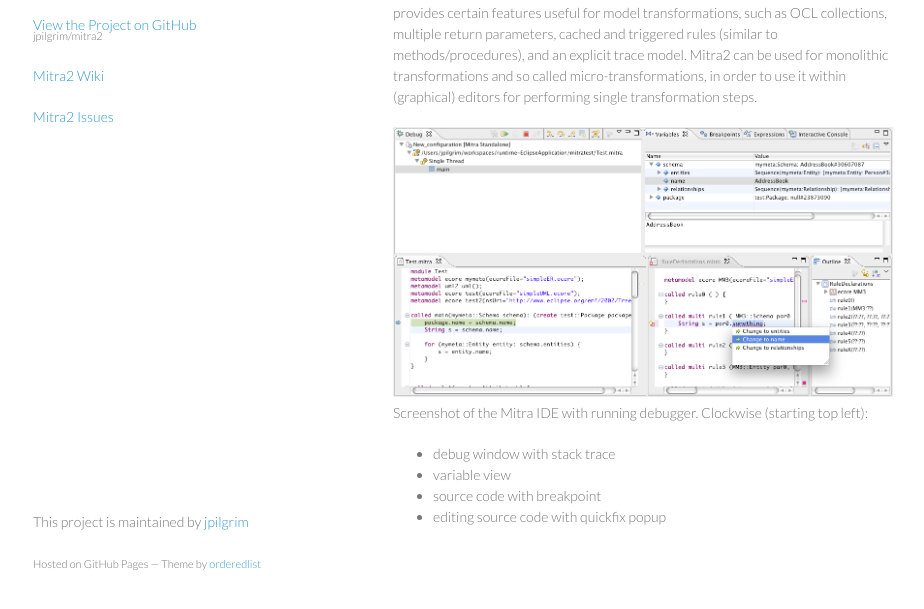
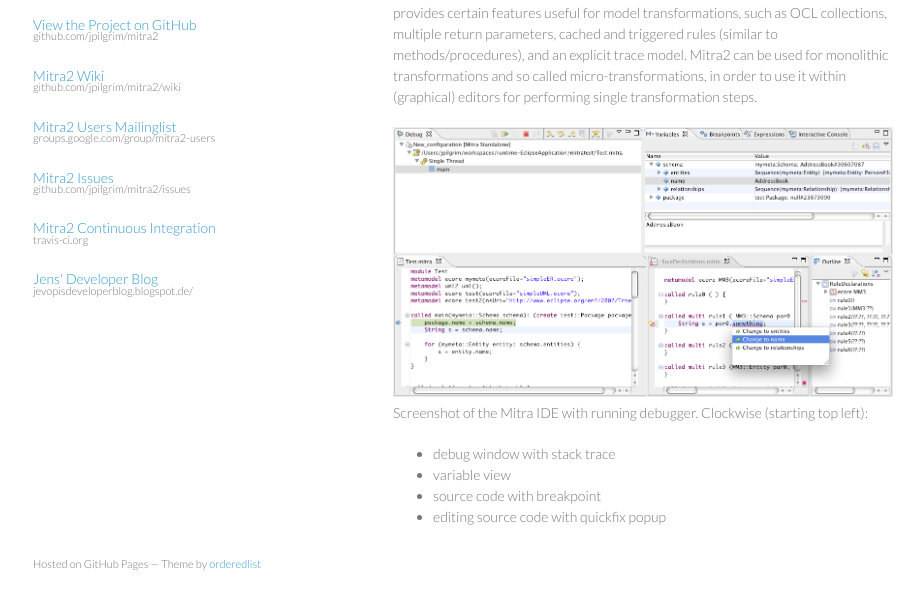
Before and after one commit to jpilgrim/mitra2, a plain HTML site: page index.html in a window 1280 px wide. Shown: the part 157-766 px from the top of the page, without its empty margins (177-1101 px from the left). Drawn offline with Linux system fonts and the light colour scheme.

Commit message:
Added links to Mailinglist, Blog, etc.

```diff
--- a/index.html
+++ b/index.html
@@ -18,7 +18,7 @@
         <img src="images/mitra-logo.png" style="float:left; vertical-align:text-top;margin-right:16px;" />
         <h1>Mitra2</h1>
         <p>Mitra model to model transformation language</p>
-        <p class="view"><a href="https://github.com/jpilgrim/mitra2">View the Project on GitHub <small>jpilgrim/mitra2</small></a></p>
+        <p class="view"><a href="https://github.com/jpilgrim/mitra2">View the Project on GitHub <small>github.com/jpilgrim/mitra2</small></a></p>
         <!--
         <ul>
           <li><a href="https://github.com/jpilgrim/mitra2/zipball/master">Download <strong>ZIP File</strong></a></li>
@@ -26,9 +26,15 @@
           <li><a href="https://github.com/jpilgrim/mitra2">View On <strong>GitHub</strong></a></li>
         </ul>
         -->
-        <p class="view"><a href="https://github.com/jpilgrim/mitra2/wiki">Mitra2 Wiki</a></p>
+        <p class="view"><a href="https://github.com/jpilgrim/mitra2/wiki">Mitra2 Wiki <small>github.com/jpilgrim/mitra2/wiki</small></a></p>
 
-        <p class="view"><a href="https://github.com/jpilgrim/mitra2/issues">Mitra2 Issues</a></p>
+        <p class="view"><a href="http://groups.google.com/group/mitra2-users">Mitra2 Users Mailinglist <small>groups.google.com/group/mitra2-users</small></a></p>
+
+        <p class="view"><a href="https://github.com/jpilgrim/mitra2/issues">Mitra2 Issues <small>github.com/jpilgrim/mitra2/issues</small></a></p>
+
+        <p class="view"><a href="http://travis-ci.org/#!/jpilgrim/mitra2">Mitra2 Continuous Integration<small>travis-ci.org</small></a></p>
+
+        <p class="view"><a href="http://jevopisdeveloperblog.blogspot.de/">Jens' Developer Blog<small>jevopisdeveloperblog.blogspot.de/</small></a></p>
 
 
       </header>
@@ -47,7 +53,8 @@ Screenshot of the Mitra IDE with running debugger. Clockwise (starting top left)
 </ul>
       </section>
       <footer>
-        <p>This project is maintained by <a href="https://github.com/jpilgrim">jpilgrim</a></p>
+      <!--
+        <p>This project is maintained by <a href="https://github.com/jpilgrim">jpilgrim</a></p>-->
         <p><small>Hosted on GitHub Pages &mdash; Theme by <a href="https://github.com/orderedlist">orderedlist</a></small></p>
       </footer>
     </div>
```
